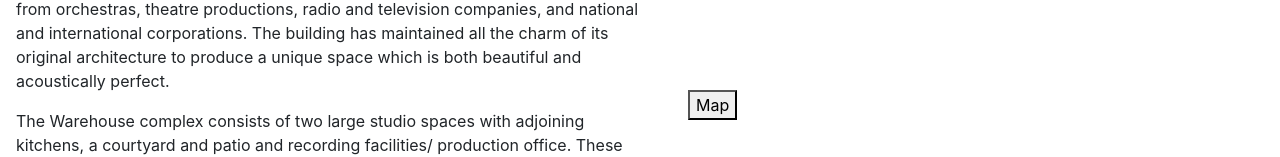
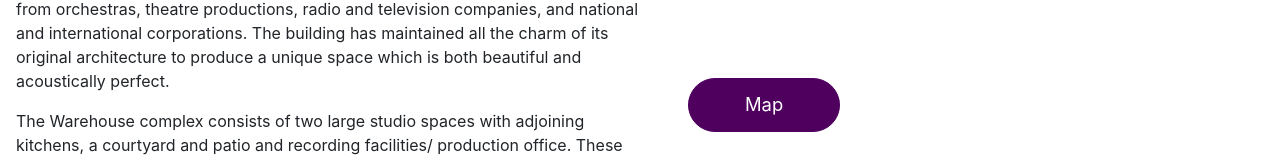
Before and after one commit to Shakey343/react-warehouse, a React (Create React App) app: page / in a window 1280 px wide. Shown: the part 651-808 px from the top of the page. Built offline with nearby package versions, Linux system fonts and the light colour scheme.

Commit message:
gallery page started

```diff
--- a/src/App.js
+++ b/src/App.js
@@ -2,7 +2,7 @@
 import React from 'react';
 import './App.scss';
 import { NavbarW } from './components/navbar';
-import { HomePage } from './components/HomePage';
+import { HomePage } from './components/pages/HomePage';
 
 function App() {
   return (
--- a/src/components/MapBox.js
+++ b/src/components/MapBox.js
@@ -1,12 +1,14 @@
 import React, { useState } from "react";
+// import { Button } from "react-bootstrap";
+import Button from "./UI/Button";
 import "./MapBox.scss";
 
 export const MapBox = () => {
-  const [title, setTitle] = useState('Map');
+  const [title, setTitle] = useState("Map");
 
   const handleClick = () => {
-    setTitle('MAP!!!');
-  }
+    setTitle("MAP!!!");
+  };
 
-  return <button onClick={handleClick} >{title}</button>;
+  return <Button onClick={handleClick}>{title}</Button>;
 };
--- /dev/null
+++ b/src/components/UI/Button.js
@@ -0,0 +1,16 @@
+import classes from './Button.module.css';
+
+const Button = props => {
+  return (
+    <button
+      type={props.type || 'button'}
+      className={`${classes.button} ${props.className}`}
+      onClick={props.onClick}
+      disabled={props.disabled}
+    >
+      {props.children}
+    </button>
+  );
+};
+
+export default Button;
--- /dev/null
+++ b/src/components/UI/Button.module.css
@@ -0,0 +1,30 @@
+.button {
+  font: inherit;
+  border: 1px solid #4f005f;
+  background: #4f005f;
+  color: white;
+  padding: 0.75rem 3.5rem;
+  cursor: pointer;
+  font-size: 1.15rem;
+  border-radius: 30px;
+}
+
+.button:hover,
+.button:active {
+  background: #741188;
+  border-color: #741188;
+}
+
+.button:focus {
+  outline: none;
+}
+
+button:disabled,
+button:focus:disabled,
+button:hover:disabled,
+button:active:disabled {
+  background: #ccc;
+  border-color: #ccc;
+  color: #666666;
+  cursor: not-allowed;
+}
--- /dev/null
+++ b/src/components/pages/GalleryPage.js
@@ -0,0 +1 @@
+import "./GalleryPage.scss";
--- a/src/components/HomePage.js
+++ b/src/components/pages/HomePage.js
@@ -1,6 +1,6 @@
 import React from 'react';
 import './HomePage.scss';
-import { MapBox } from './MapBox';
+import { MapBox } from '../MapBox';
 import Stack from 'react-bootstrap/Stack';
 
 export const HomePage = () => {
--- a/src/components/HomePage.scss
+++ b/src/components/pages/HomePage.scss
@@ -6,7 +6,7 @@
 .warehouse-banner {
   width: 100%;
   height: 60vh;
-  background-image: url("../../public/warehouse_main.jpg");
+  background-image: url("../../../public/warehouse_main.jpg");
   background-position: center;
   background-size: cover;
 }
```
Also changed, not shown: src/components/navbar.js (+18 -11 lines), src/components/pages/GalleryPage.scss (added).
